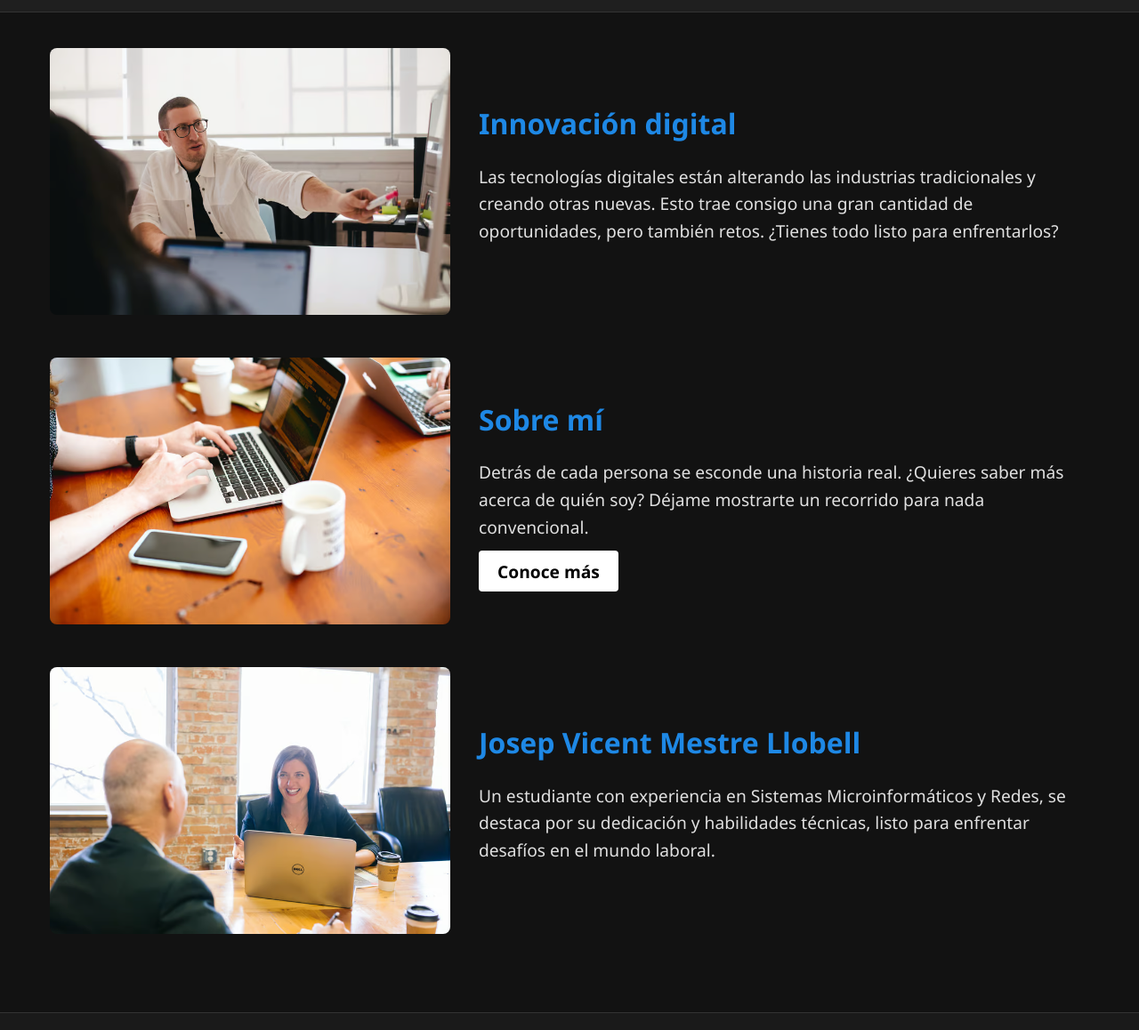
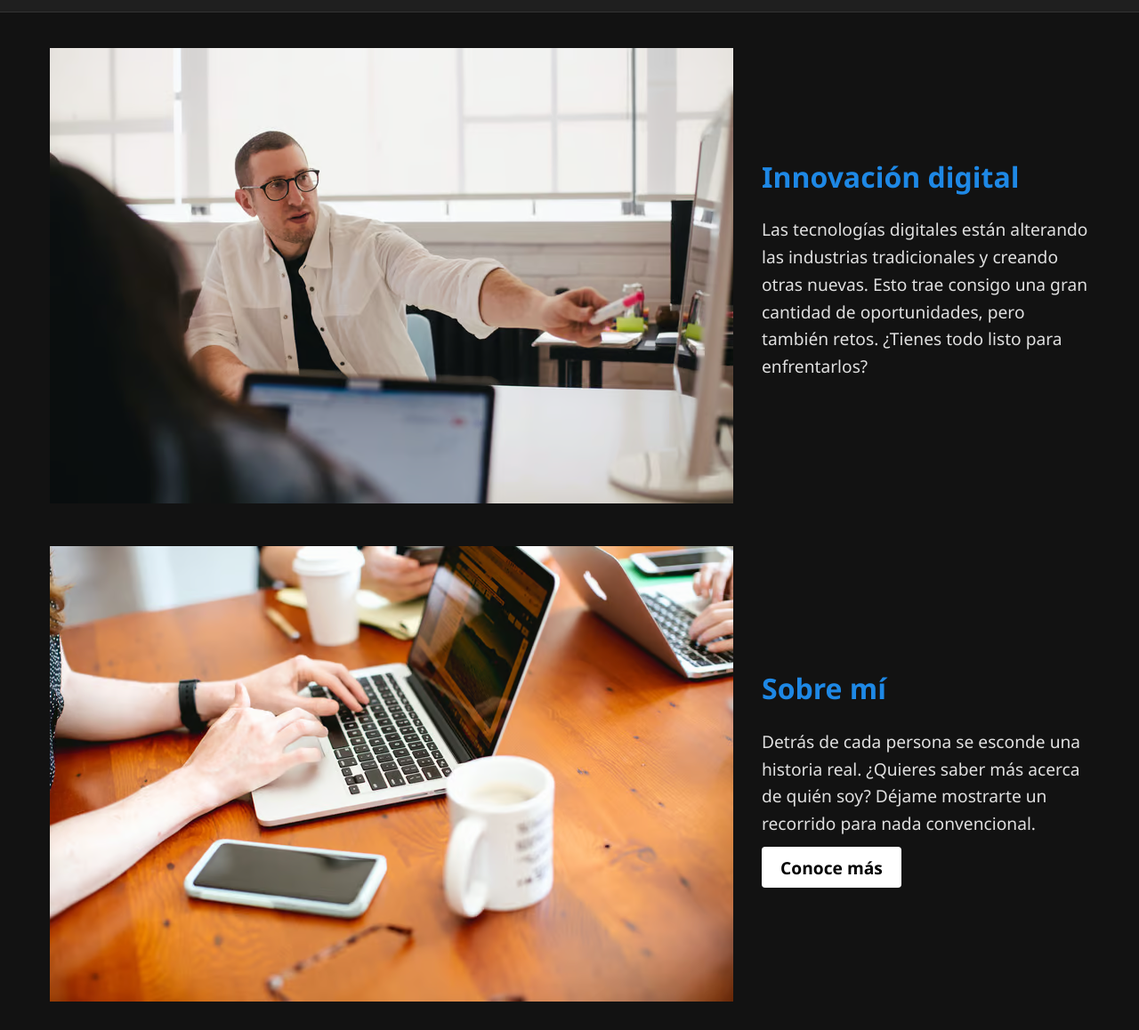
Before and after one commit to BYolivia/byolivia.github.io, a website: page index.html in a window 1280 px wide. Shown: the part 69-1227 px from the top of the page at 89% size. Drawn offline with Linux system fonts and the light colour scheme.

Commit message:
feat: optimización de imágenes y despliegue

```diff
--- a/css/style.css
+++ b/css/style.css
@@ -96,11 +96,11 @@ nav a:hover {
 }
 
 .contenido img {
-    max-width: 450px;
-    width: 100%;
+    max-width: 100%;
     height: auto;
-    flex: 1;
-    border-radius: 8px;
+    display: block;
+    /* Lazy loading para imágenes */
+    loading: lazy;
 }
 
 .contenido > div {
--- a/index.html
+++ b/index.html
@@ -14,7 +14,7 @@
 <header class="sticky">
 
     <a href="index.html" class="logo">
-        <img src="img/logo.png" alt="Logo del sitio">
+        <img src="img/logo.png" alt="logo" loading="lazy">
         <span>Josep Vicent Mestre Llobell</span>
     </a>
     <nav>
@@ -28,7 +28,7 @@
     <h1 class="h1-visually-hidden">Josep Vicent Mestre Llobell - Innovación digital y desarrollo profesional</h1>
 
     <section class="contenido">
-        <img src="img/index/01.avif" alt="Innovación digital">
+        <img src="img/index/01.avif" alt="" loading="lazy">
         <div>
             <h2>Innovación digital</h2>
             <p>Las tecnologías digitales están alterando las industrias tradicionales y creando otras nuevas. Esto trae consigo una gran cantidad de oportunidades, pero también retos. ¿Tienes todo listo para enfrentarlos?</p>
@@ -36,7 +36,7 @@
     </section>
 
     <section class="contenido">
-        <img src="img/index/02.avif" alt="Sobre mí">
+        <img src="img/index/02.avif" alt="" loading="lazy">
         <div>
             <h2>Sobre mí</h2>
             <p>Detrás de cada persona se esconde una historia real. ¿Quieres saber más acerca de quién soy? Déjame mostrarte un recorrido para nada convencional.</p>
@@ -45,7 +45,7 @@
     </section>
 
     <section class="contenido">
-        <img src="img/index/03.avif" alt="Perfil profesional">
+        <img src="img/index/03.avif" alt="" loading="lazy">
         <div>
             <h2>Josep Vicent Mestre Llobell</h2>
             <p>Un estudiante con experiencia en Sistemas Microinformáticos y Redes, se destaca por su dedicación y habilidades técnicas, listo para enfrentar desafíos en el mundo laboral.</p>
```
Also changed, not shown: contacto.html (+2 -2 lines), curriculum.html (+1 -1 lines), politica-privacidad.html (+1 -1 lines), sobre-mi.html (+2 -2 lines), .github/workflows/deploy.yml (added).
